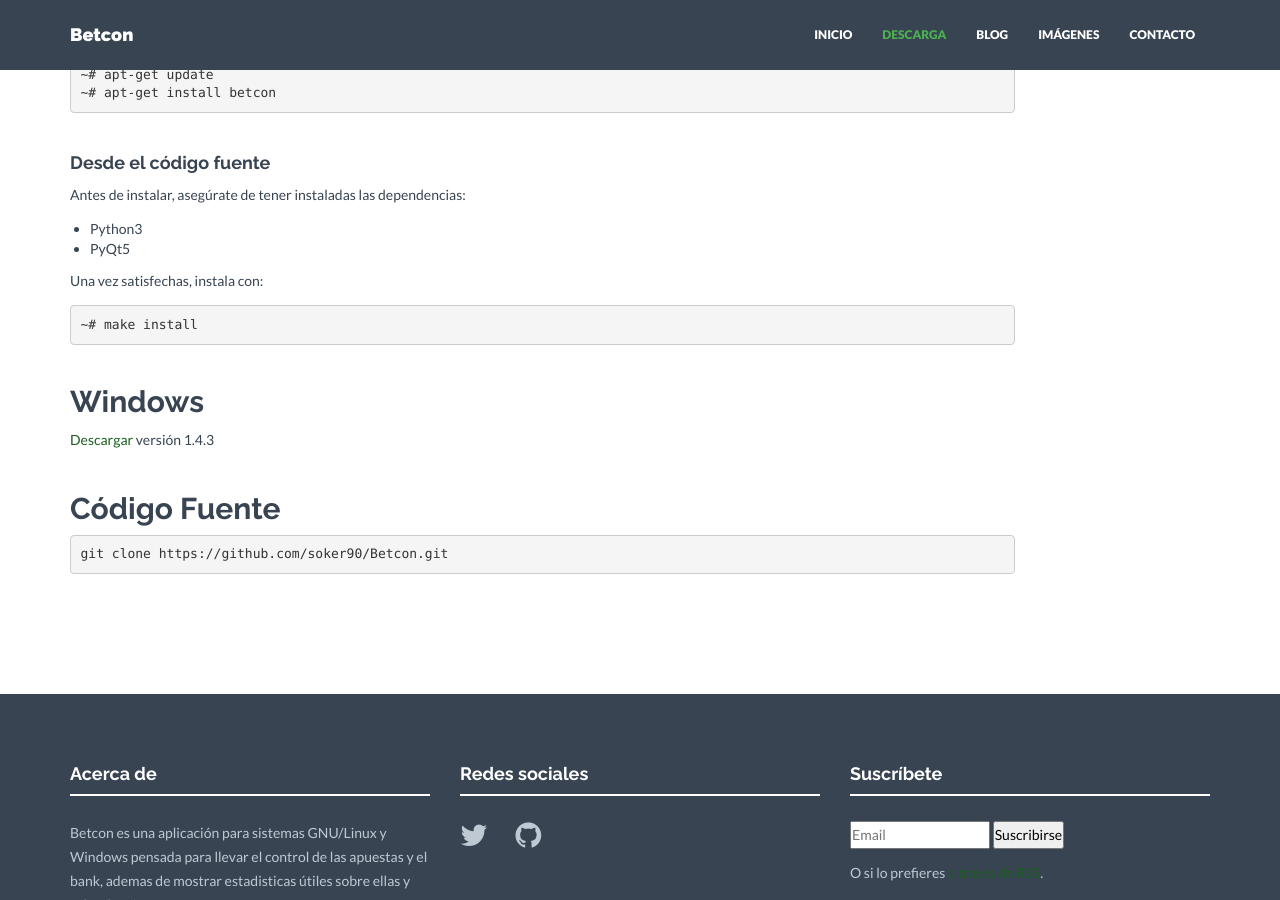
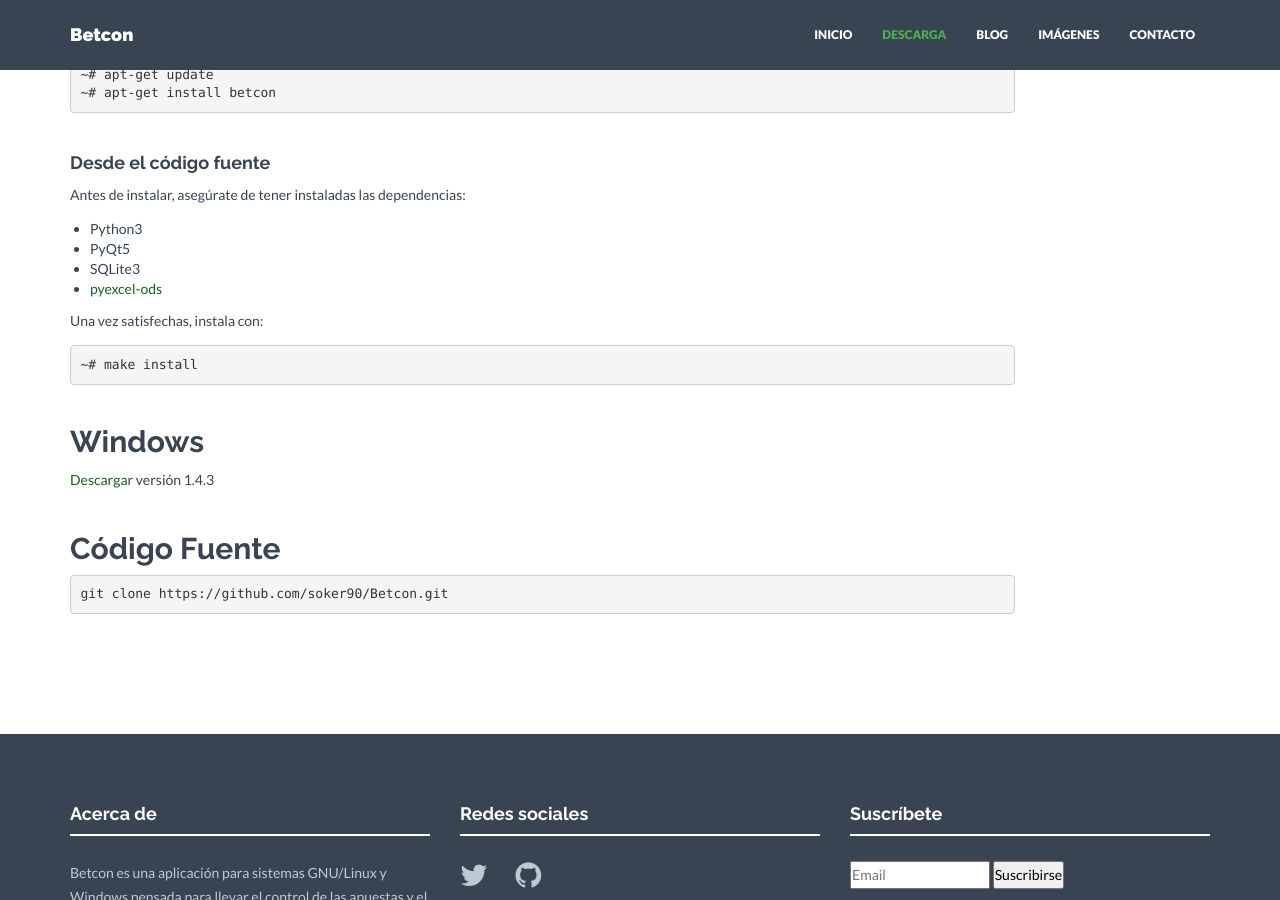
Before and after one commit to soker90/betcon, a Jekyll site: the page built from download.html, in a window 1280 px wide and 900 px high, scrolled down 607 px. Built offline with Jekyll 4.4.1, drawn with Linux system fonts in a browser that asks for light colours; nearby versions of some CDN libraries.

```diff
--- a/download.html
+++ b/download.html
@@ -29,6 +29,8 @@
             <ul>
                 <li>Python3</li>
                 <li>PyQt5</li>
+                <li>SQLite3</li>
+                <li><a href="https://github.com/pyexcel/pyexcel-ods">pyexcel-ods</a></li>
             </ul>
 
             <p>Una vez satisfechas, instala con:</p>
```
